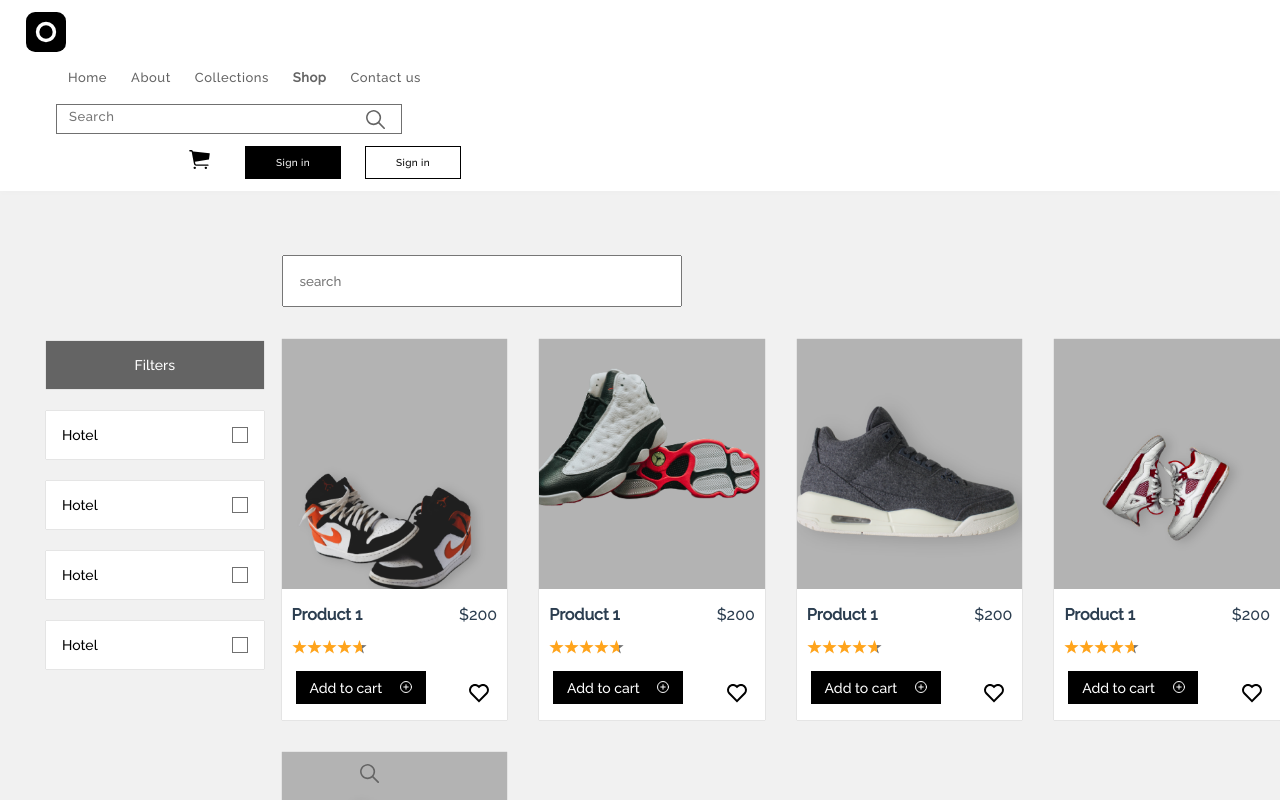
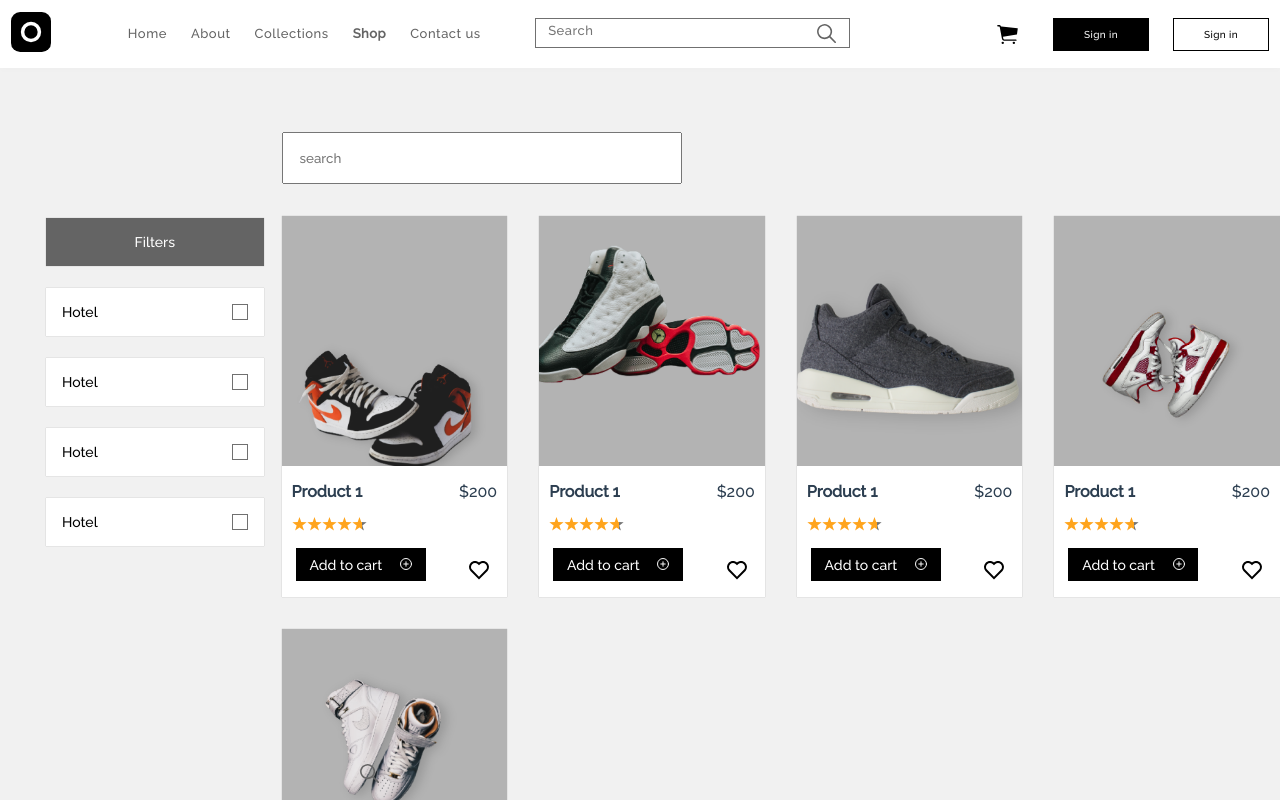
Before and after one commit to Open-RCA/eCom-vue-frontend, a Vue app: page /shop in a window 1280 px wide. Shown: the top 800 px of the page. Built offline with nearby package versions, Linux system fonts and the light colour scheme.

Commit message:
finished making navbar responsive

```diff
--- a/src/components/Navbar.vue
+++ b/src/components/Navbar.vue
@@ -1,19 +1,17 @@
 <template>
   <div id="top_navigation">
     <div class="row">
-      <div class="col-1">
+      <div class="col-2 col-lg-1">
         <div class="logo">
           <img src="@/assets/svg/logo.svg" alt="" />
         </div>
       </div>
-      <div class="col-1 offset-10">
-        <div class="d-lg-none toogle-nav" @click="showModal = true">
+      <div class="d-lg-none col-2 offset-8">
+        <div class="toogle-nav text-right" @click="showModal = true">
           <img cla src="@/assets/svg/bars.svg" alt="" />
         </div>
       </div>
-    </div>
-    <div class="d-none d-lg-block">
-      <div class="links">
+      <div class="d-none d-lg-block links col-4">
         <router-link
           v-for="(link, i) in links"
           :key="i"
@@ -22,12 +20,19 @@
           >{{ link.name }}</router-link
         >
       </div>
-      <Search class="search" />
-      <div class="side-items">
-        <div class="cart"><img src="@/assets/svg/cart.svg" alt="" /></div>
-        <Button class="button" content="Sign in" :dark="true" />
-        <Button class="button" content="Sign in" :outlined="true" />
+      <div class="d-none d-lg-block col-3">
+        <Search class="search" />
       </div>
+      <div class="d-none d-lg-flex col-4 side-items">
+        <div class="ml-auto d-flex">
+          <div class="cart"><img src="@/assets/svg/cart.svg" alt="" /></div>
+          <Button class="button" content="Sign in" :dark="true" />
+          <Button class="button" content="Sign in" :outlined="true" />
+        </div>
+      </div>
+    </div>
+    <div class="d-none d-lg-block">
+      <div class="side-items"></div>
     </div>
     <Modal class="small-nav" v-show="showModal" @close="showModal = false">
       <template v-slot:content>
@@ -94,14 +99,21 @@ export default {
   padding: 12px 26px;
   text-align: left;
   // display: flex;
-
+  .col-2,
+  .col-3,
+  .col-4 {
+    padding: 0;
+  }
+  .text-right {
+    text-align: right;
+  }
   img {
     width: 40px;
     height: 40px;
   }
 
   .links {
-    padding: 12px 30px;
+    padding-top: 12px;
   }
   .link {
     font-family: Raleway;
@@ -118,7 +130,7 @@ export default {
     }
   }
   .search {
-    padding: 6px 30px;
+    padding-top: 6px;
   }
   .cart {
     display: flex;
@@ -131,10 +143,6 @@ export default {
   }
   .button {
     margin-left: 24px;
-  }
-  .side-items {
-    display: flex;
-    margin-left: 152px;
   }
   .toogle-nav {
     right: 22px;
@@ -165,5 +173,8 @@ export default {
   .d-flex {
     display: flex;
   }
+  .ml-auto{
+    margin-left: auto;
+  }
 }
 </style>
--- a/src/components/my-search-ui.vue
+++ b/src/components/my-search-ui.vue
@@ -15,8 +15,8 @@
 export default {
   props: {
     width: {
-      type: Number,
-      default: 346,
+      type: String,
+      default: "100%",
     },
   },
   computed: {
```
